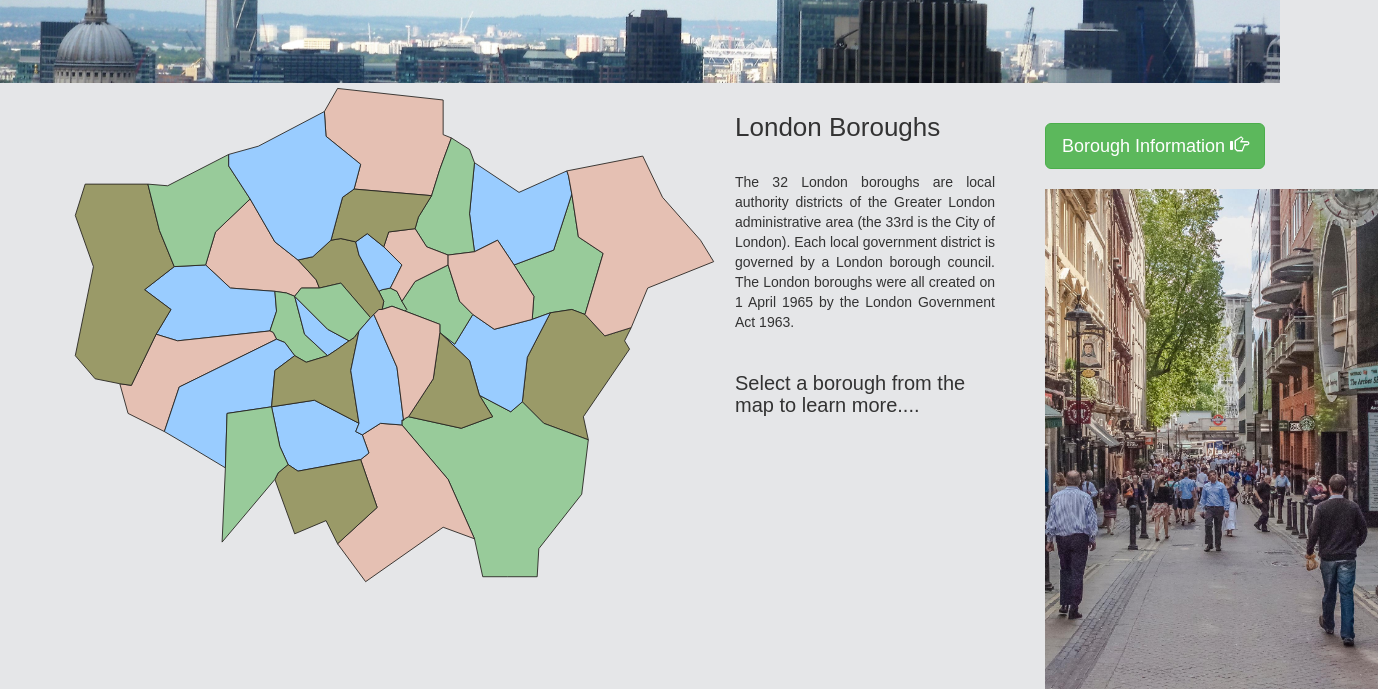
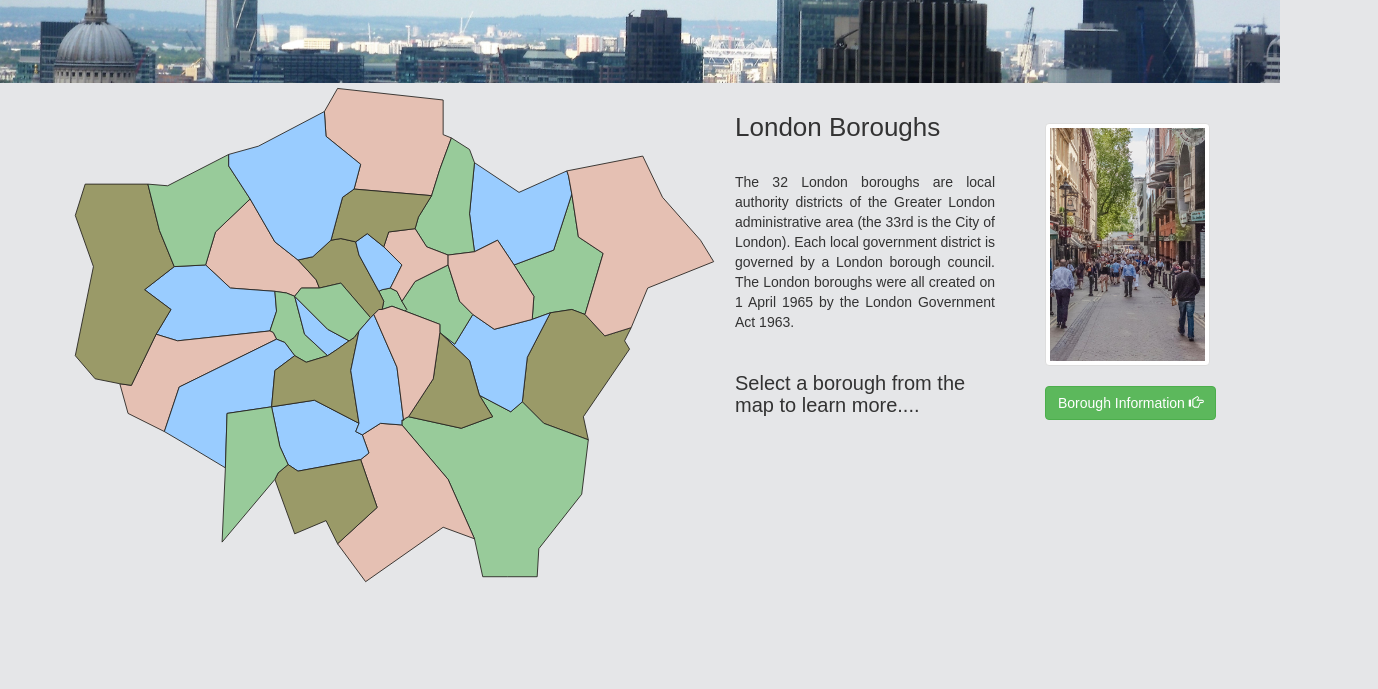
Before and after one commit to marianneoco/cfg-website, a plain HTML site: page index.html in a window 1280 px wide. Shown: the part 117-806 px from the top of the page, 1378 px wide, since content can reach past the window. Drawn offline with Linux system fonts and the light colour scheme; a web font is replaced by a local one.

Commit message:
Update index.html

```diff
--- a/index.html
+++ b/index.html
@@ -66,9 +66,12 @@
    </br></br>
 <!--<a href="page1.html"><img src='img/identify.jpg' alt="More information on borough.." class='img-circle' ></a>
 </br></br>-->
-<a href="page1.html"><button type="button" class="btn btn-success btn-lg" id="moreinfo">Borough Information   <span class="glyphicon glyphicon-hand-right"></span></button></a>
+<div class="thumbnail">
+<a href="page1.html"><img src='img/thumbnail1.jpg' class="item-active"></a>
+</div>
+<a href="page1.html"><button type="button" class="btn btn-success btn-md" id="moreinfo">Borough Information   <span class="glyphicon glyphicon-hand-right"></span></button></a>
 </br></br>
-<a href="page1.html"><img src='img/thumbnail1.jpg' class="item-active"></a>
+
 <!--
 <div id="ReloadMap">
         <button type="button" class="btn btn-primary" onclick="location.reload()">Refresh London map.........</button>
```
